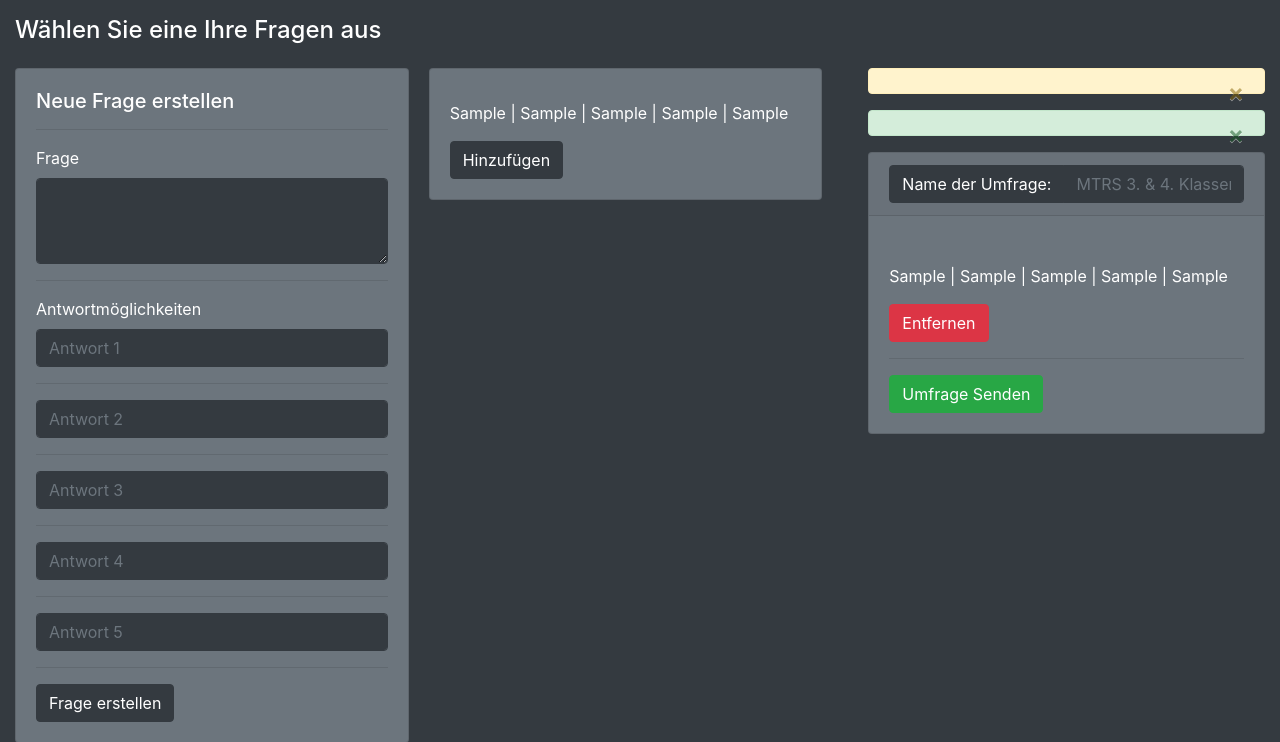
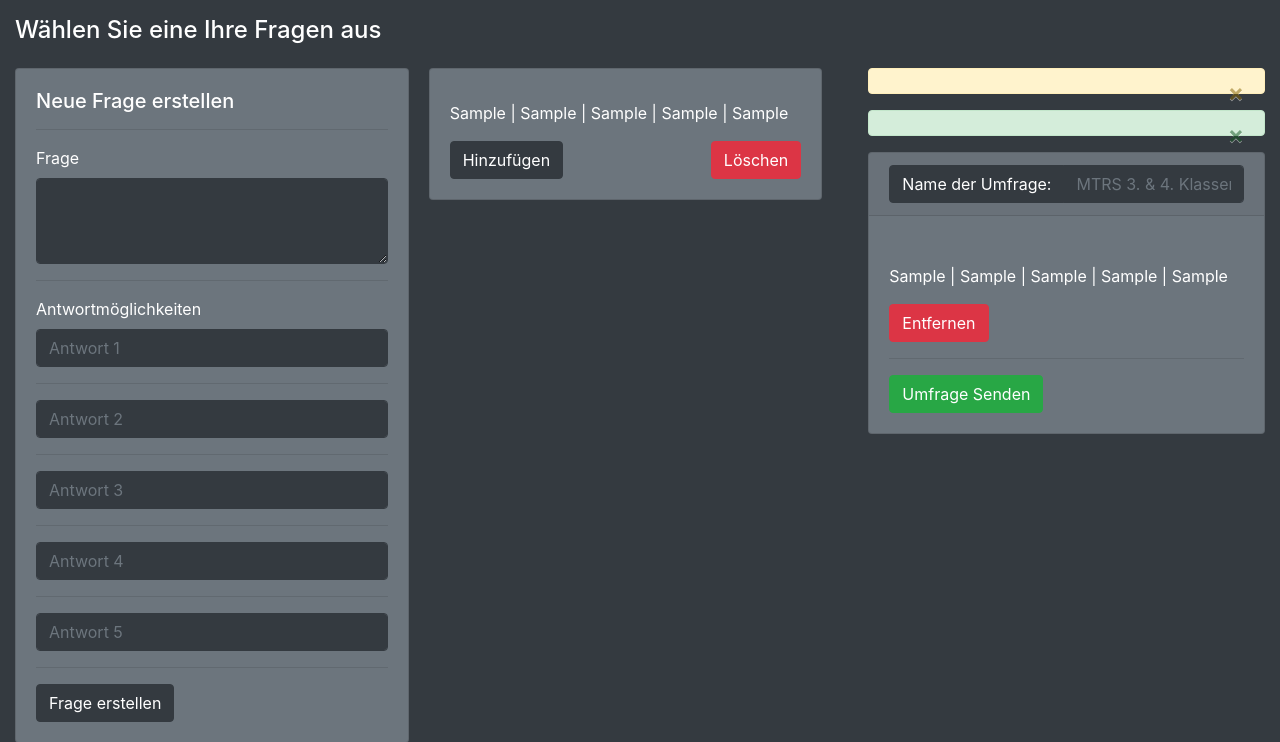
Before and after one commit to lugashiot/Teacher_Feedback, a Django app: template API/teachers/templates/dashboard/create_poll.html in a window 1280 px wide. Shown: the part 58-800 px from the top of the page. Run offline with Django 4.2, Linux system fonts and the light colour scheme; the template is opened without the code that fills it: most values are stand-ins (such as "Sample title", 1, 10 or a date in 2020); parts of the project's set-up code (start-up, migrations or seed data) failed here and were passed over; some libraries are stand-ins or nearby versions.

Commit message:
Frontend upgrades

```diff
--- a/API/teachers/templates/dashboard/create_poll.html
+++ b/API/teachers/templates/dashboard/create_poll.html
@@ -36,7 +36,10 @@
               <div class="card-body">
                 <h5 class="card-title">{{question.q}}</h5>
                 <p class="card-text">{{question.a.0}} | {{question.a.1}} | {{question.a.2}} | {{question.a.3}} | {{question.a.4}}</p>
-                <input type="submit" class="btn btn-dark" name="{{question.btn_name}}" value="Hinzufügen" width="500px">
+                <div class="d-flex justify-content-between">
+                  <input type="submit" class="btn btn-dark" name="{{question.btn_name}}" value="Hinzufügen" width="500px">
+                  <input type="submit" class="btn btn-danger" name="{{question.btn_name}}" value="Löschen" width="500px">
+                </div>
               </div>
             </form>
           {% endfor %}
--- a/API/teachers/views.py
+++ b/API/teachers/views.py
@@ -197,6 +197,10 @@ def create_poll(request):
                 elif request.POST[str(card.btn_name)] == "Entfernen":
                     card.selected_flag = False
                     return return_()
+                elif request.POST[str(card.btn_name)] == "Löschen":
+
+
+                    return return_()
             else:
                 return return_(error_msg="Auswahl nicht erkannt!")
         return return_(str(request.POST))
```
